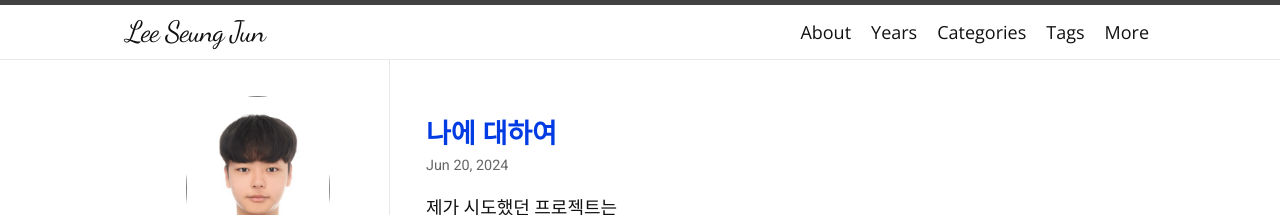
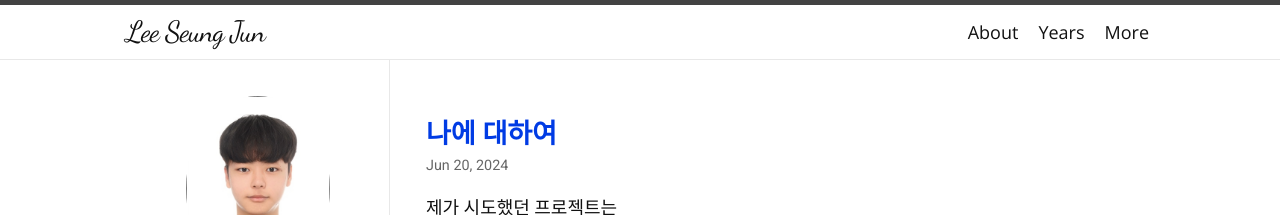
Before and after one commit to MooTo2002/MooTo2002.github.io, a Jekyll site: the page built from index.html, in a window 1280 px wide. Shown: the top 215 px of the page. Built offline with Jekyll 4.4.1, drawn with Linux system fonts in a browser that asks for light colours; nearby versions of some CDN libraries; some web fonts are replaced; the list of posts is cut into pages by our own code.

Commit message:
Update header.html

```diff
--- a/_includes/header.html
+++ b/_includes/header.html
@@ -33,7 +33,7 @@
 
       <ul class="trigger">
         {%- for nav in site.data.navigation -%}
-          {%- if nav.title -%}
+          {%- if nav.title and nav.title != "Categories" and nav.title != "Tags" -%}
             {% if nav.sublinks %}
               <li class="dropdown" href="#">
                 <a href="javascript:void(0)" class="dropbtn">{{ nav.title | escape }}</a>
```
